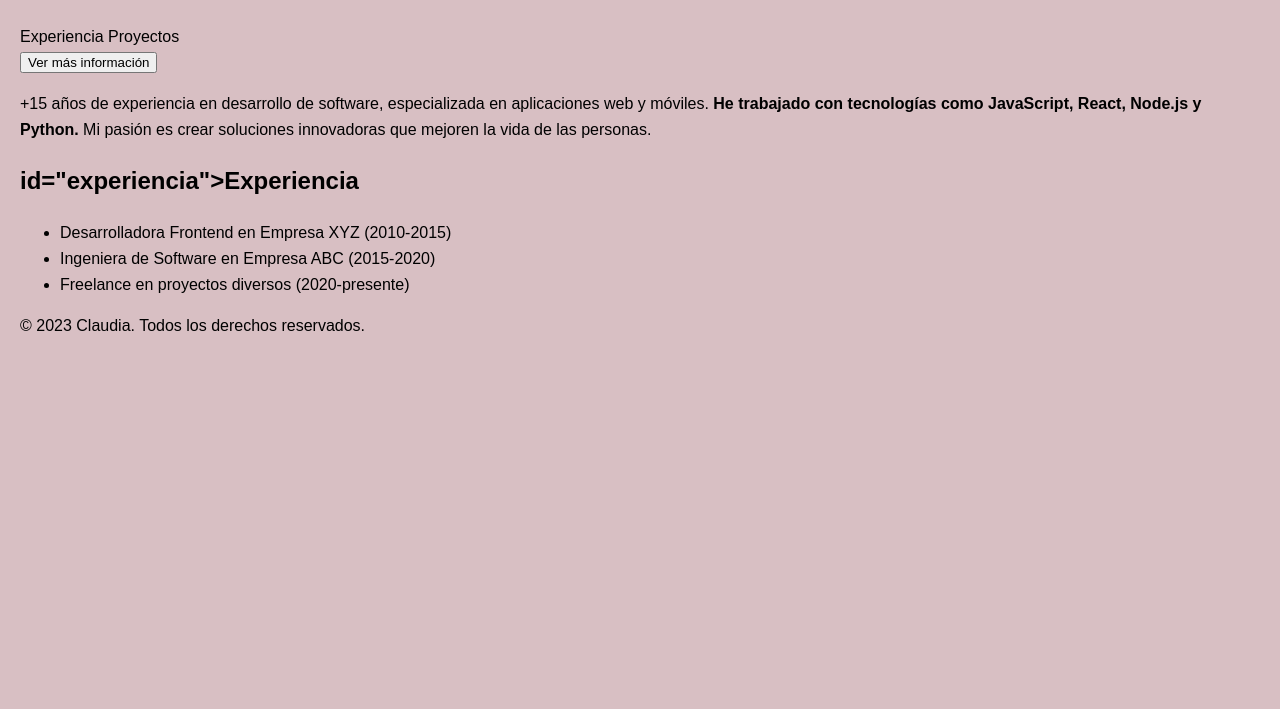
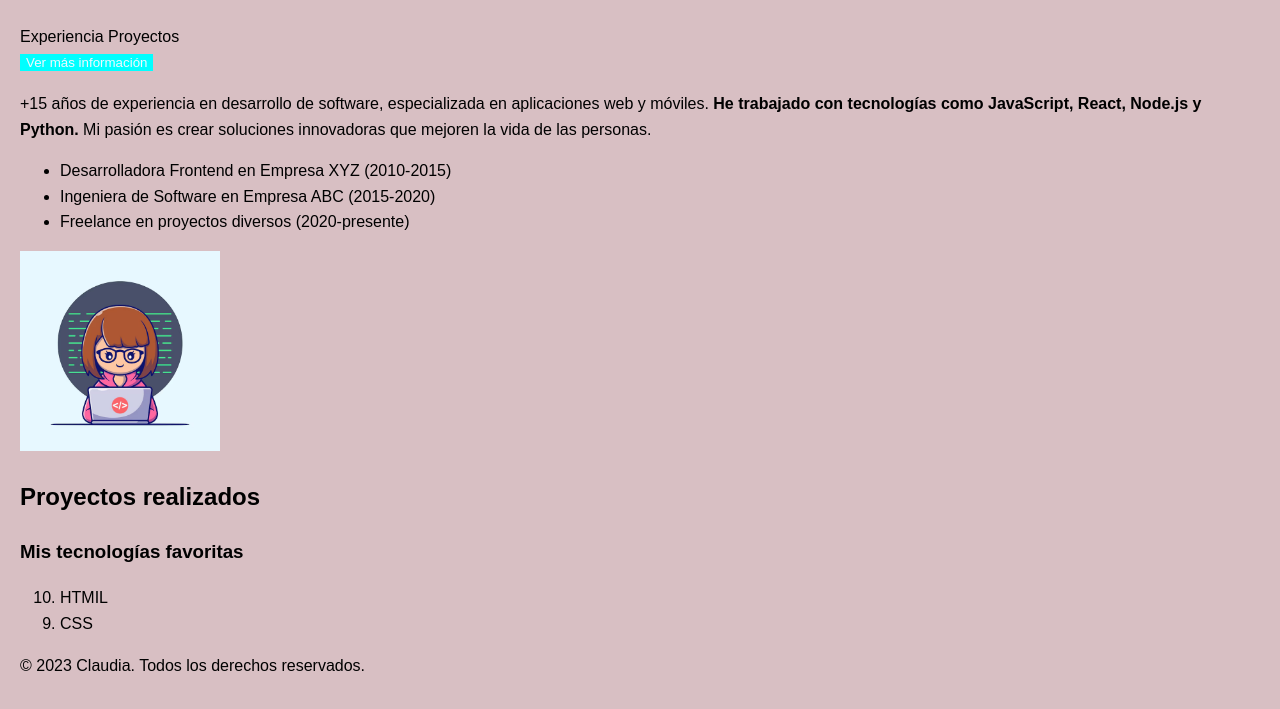
Before and after one commit to clauelisant15/css-curso, a plain HTML site: page index.html in a window 1280 px wide. Shown: the part 87-796 px from the top of the page. Drawn offline with Linux system fonts and the light colour scheme.

Commit message:
Avance hoy

```diff
--- a/index.html
+++ b/index.html
@@ -24,6 +24,12 @@
             color: black;
             text-decoration: none;
         }
+
+        #show {
+            background-color: aqua;
+            color: aliceblue;
+            border: 0;
+        }
     </style>
 </head>
 <body>
@@ -34,7 +40,7 @@
 
         <nav>
             <a class="link" href="#experiencia">Experiencia</a>
-            <a class="link"href="#proyectos">Proyectos</a>
+            <a class="link" href="#proyectos">Proyectos</a>
             <a class="link"href="https://github.com/clauelisant15" target=" _blank">
         </nav>
     </header>
@@ -56,13 +62,31 @@
 
         <main>
             <p>+15 años de experiencia en desarrollo de software, especializada en aplicaciones web y móviles. <strong> He trabajado con tecnologías como JavaScript, React, Node.js y Python.</strong> Mi pasión es crear soluciones innovadoras que mejoren la vida de las personas.</p>
-
-        <h2> id="experiencia">Experiencia</h2>
         <ul>
             <li>Desarrolladora Frontend en Empresa XYZ (2010-2015)</li>
             <li>Ingeniera de Software en Empresa ABC (2015-2020)</li>
             <li>Freelance en proyectos diversos (2020-presente)</li>
         </ul>
+        <a download href="/imagenes/dibujo de chica programadora.avif">
+            <img id="photo-image" width="200" height="200"
+            title="Foto de chica programadora"
+            alt="Una imagen de una chica concentrada en la programación y con lentes"
+            src="/imagenes/dibujo de chica programadora.avif">
+        </a>
+
+        <h2 id="proyectos">Proyectos realizados</h2>
+
+        <aside>
+            <header>
+                <h3>Mis tecnologías <span>favoritas</span></h3>
+            </header>
+            <ol type="1" reversed start="10">
+                <li>HTMIL</li>
+                <li>CSS</li>
+
+            </ol>
+        </aside>
+
         </main>
 
     <footer>
```
Also changed, not shown: imagenes/dibujo de chica programadora.avif (added).
